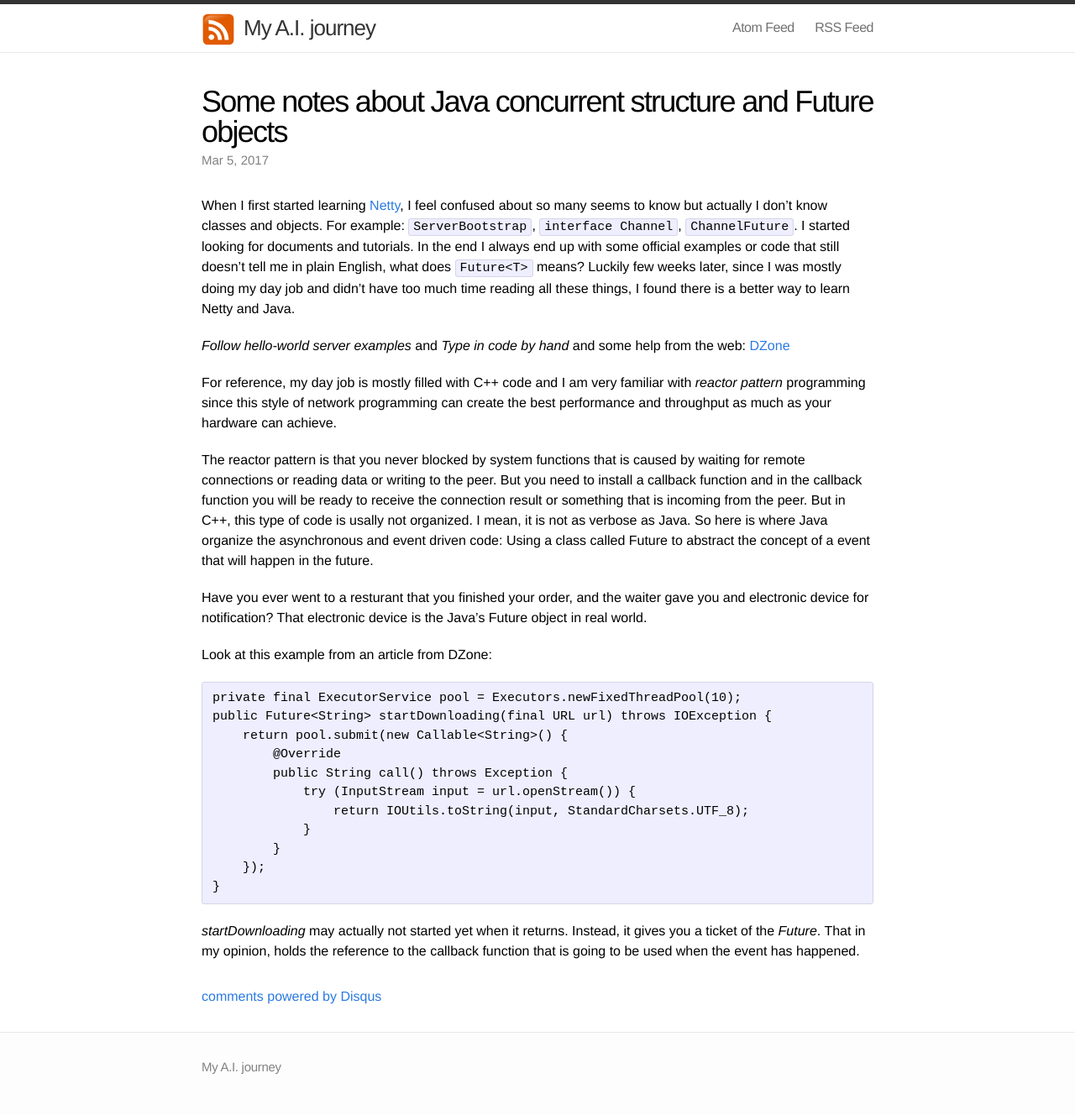
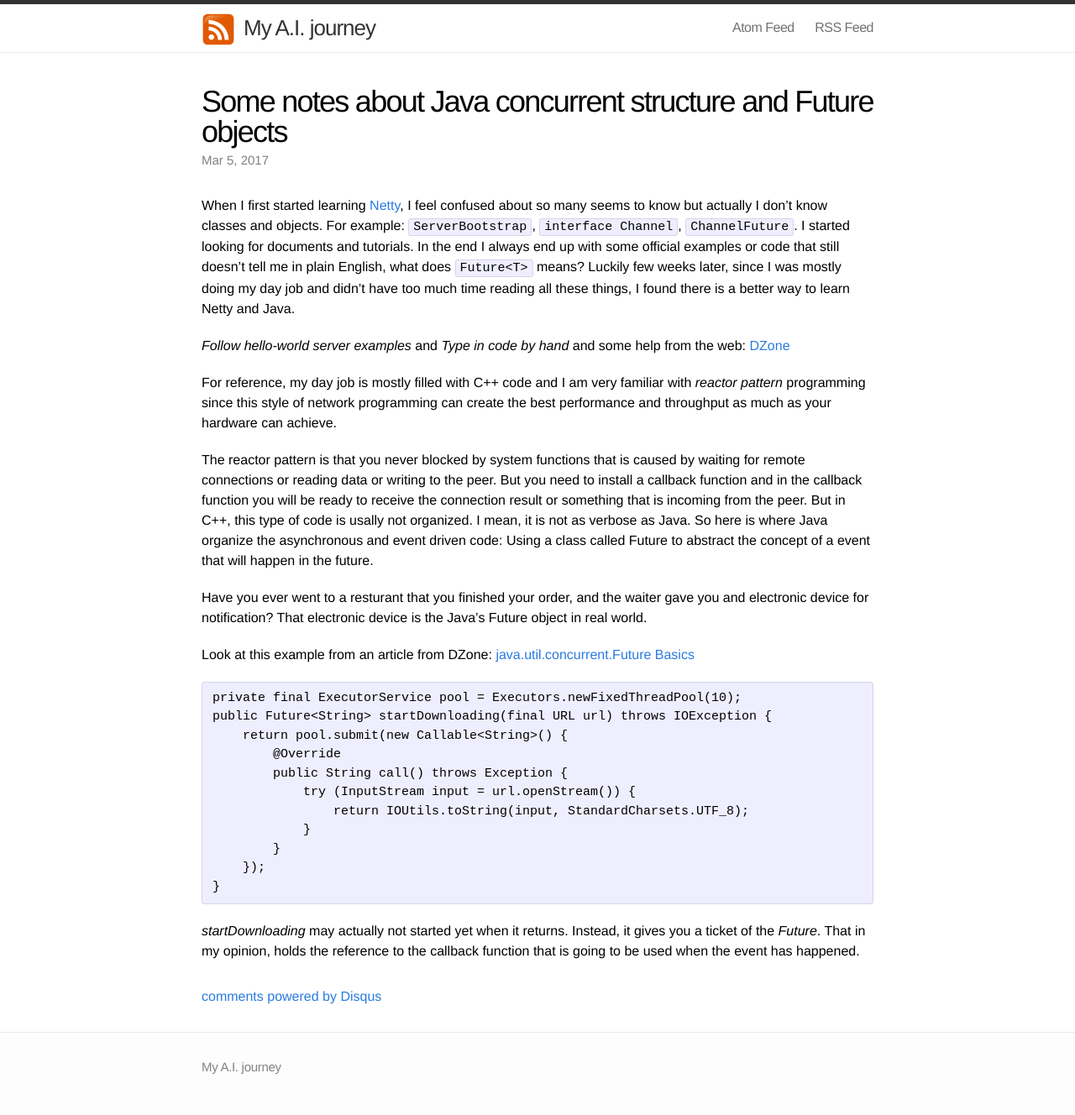
Before and after one commit to BrianPin/brianpin.github.io, a Jekyll site: the page built from _posts/2017-03-05-java-learning-notes.markdown, in a window 1280 px wide. Shown: the whole page at 84% size. Built offline with Jekyll 4.4.1, drawn with Linux system fonts in a browser that asks for light colours; comment, search, counter and statistics services are not loaded.

Commit message:
Adding link to DZone article

````diff
--- a/_posts/2017-03-05-java-learning-notes.markdown
+++ b/_posts/2017-03-05-java-learning-notes.markdown
@@ -16,7 +16,7 @@ The reactor pattern is that you never blocked by system functions that is caused
 
 Have you ever went to a resturant that you finished your order, and the waiter gave you and electronic device for notification? That electronic device is the Java's Future<T> object in real world.
 
-Look at this example from an article from DZone:
+Look at this example from an article from DZone: [java.util.concurrent.Future Basics](https://dzone.com/articles/javautilconcurrentfuture)
 
 ```Java
 private final ExecutorService pool = Executors.newFixedThreadPool(10);
````
